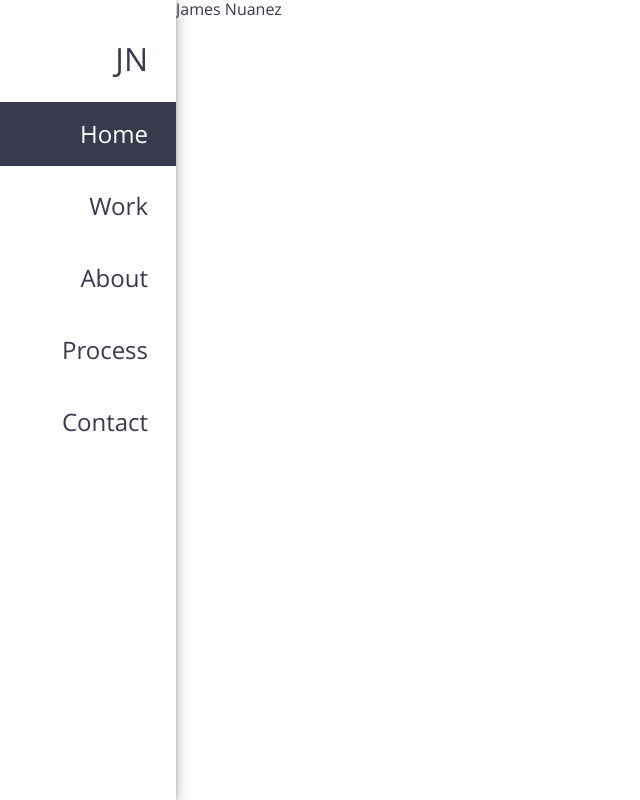
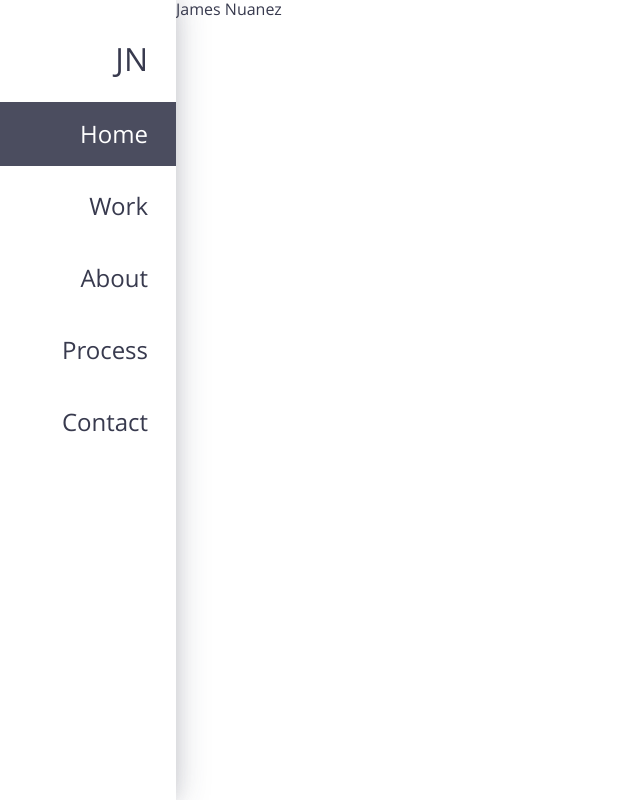
Before and after one commit to jamesnuanez/jamesnuanez-com, a Gatsby site: page / in a window 1280 px wide. Shown: the whole page, without its empty margins (0-640 px from the left). Built offline with nearby package versions, Linux system fonts and the light colour scheme; Gatsby itself is replaced by a stand-in of ours.

Commit message:
Implement styled-components theme

```diff
--- a/src/components/Layout.js
+++ b/src/components/Layout.js
@@ -1,6 +1,6 @@
 import React from "react"
 import { Link } from "gatsby"
-import styled from "styled-components"
+import styled, { ThemeProvider } from "styled-components"
 import "../global-styles.css"
 
 const Page = styled.div`
@@ -14,8 +14,7 @@ const Nav = styled.nav`
   display: flex;
   flex-direction: column;
   text-align: right;
-  box-shadow: 0 0 0.25rem rgba(0, 0, 0, 0.25),
-    0 0.125rem 1rem rgba(0, 0, 0, 0.25);
+  box-shadow: ${({ theme }) => theme.shadowNav};
 `
 
 const NavTitle = styled.h1`
@@ -27,14 +26,14 @@ const NavTitle = styled.h1`
 const NavTitleLink = styled(Link)`
   padding: 0.5rem;
   text-decoration: none;
-  color: #383a4e;
+  color: ${({ theme }) => theme.dark};
   outline: 0;
 `
 
 const StyledNavLink = styled(Link)`
   text-decoration: none;
   margin-bottom: 0.5rem;
-  color: #383a4e;
+  color: ${({ theme }) => theme.dark};
   outline: 0;
   & > span {
     height: 4rem;
@@ -46,30 +45,32 @@ const StyledNavLink = styled(Link)`
     outline: 0;
   }
   &:focus > span {
-    box-shadow: inset 0 0.125rem #383a4e, inset -0.125rem -0.125rem #383a4e;
-    background: rgba(56, 58, 78, 0.05);
+    box-shadow: inset 0 0.25rem ${({ theme }) => theme.dark},
+      inset -0.25rem -0.25rem ${({ theme }) => theme.dark};
+    background: rgba(${({ theme }) => theme.darkRgb}, 0.05);
   }
   &:hover > span {
-    background: rgba(56, 58, 78, 0.1);
+    background: rgba(${({ theme }) => theme.darkRgb}, 0.1);
   }
 
   //=====================
   // ACTIVE NAV LINK
   //=====================
   &.active > span {
-    background: #383a4e;
+    background: rgba(${({ theme }) => theme.darkRgb}, 0.9);
     color: #fff;
   }
   &.active:focus > span {
-    box-shadow: inset 0 0.125rem #383a4e, inset -0.125rem -0.125rem #383a4e;
-    background: rgba(56, 58, 78, 0.8);
+    box-shadow: inset 0 0.25rem ${({ theme }) => theme.dark},
+      inset -0.25rem -0.25rem ${({ theme }) => theme.dark};
+    background: rgba(${({ theme }) => theme.darkRgb}, 0.8);
   }
   &.active:hover > span {
-    background: #272336;
+    background: rgba(${({ theme }) => theme.darkRgb}, 1);
     color: #fff;
   }
   &.active:focus:hover > span {
-    background: rgba(56, 58, 78, 0.9);
+    background: rgba(${({ theme }) => theme.darkRgb}, 0.9);
   }
 `
 
@@ -85,8 +86,21 @@ const Main = styled.main`
   overflow: auto;
 `
 
+const theme = {
+  dark: "#383a4e",
+  darkRgb: "56, 58, 78",
+  light: "#6d748d",
+  lightRgb: "109, 116, 141",
+  shadowSmall: "0 0.125rem 1rem rgba(56, 58, 78, 0.25)",
+  shadowMedium: "0 0.125rem 2rem rgba(56, 58, 78, 0.15)",
+  shadowLarge:
+    "0 0.5rem 0.5rem rgba(56, 58, 78, 0.1), 0 1rem 2rem rgba(56, 58, 78, 0.25)",
+  shadowNav: "0 0 1rem rgba(56, 58, 78, 0.1), 0 0 2rem rgba(56, 58, 78, 0.25)",
+}
+
 export default function Layout({ children }) {
   return (
+    <ThemeProvider theme={theme}>
       <Page>
         <Nav>
           <NavTitle>
@@ -102,5 +116,6 @@ export default function Layout({ children }) {
         </Nav>
         <Main>{children}</Main>
       </Page>
+    </ThemeProvider>
   )
 }
```
Lines whose indentation alone changed are shown as unchanged.
